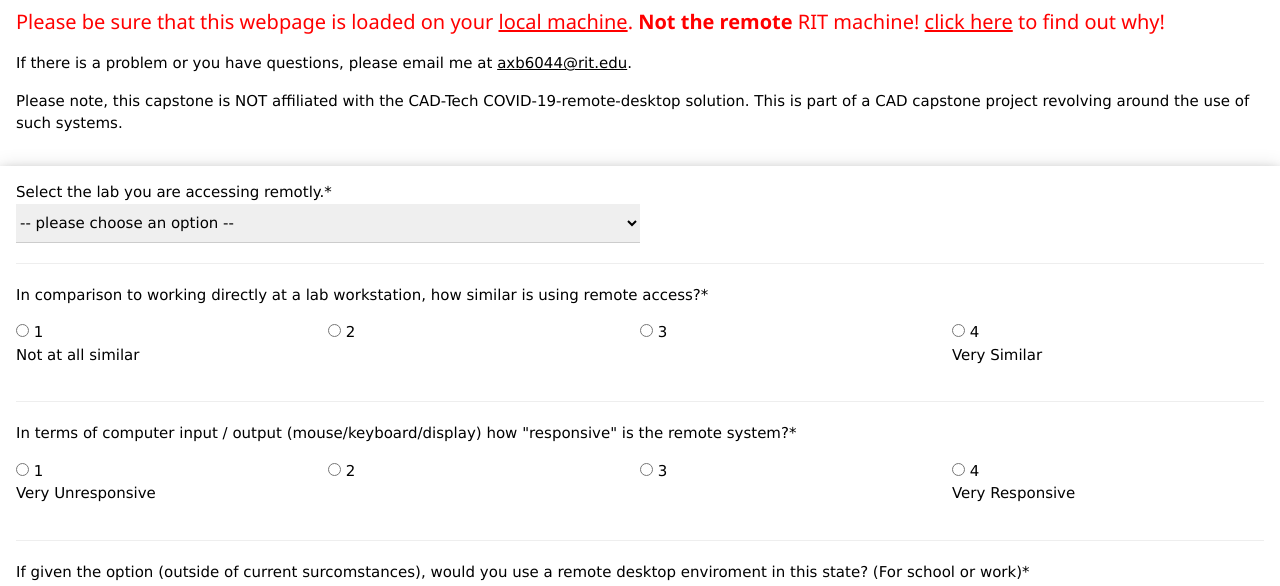
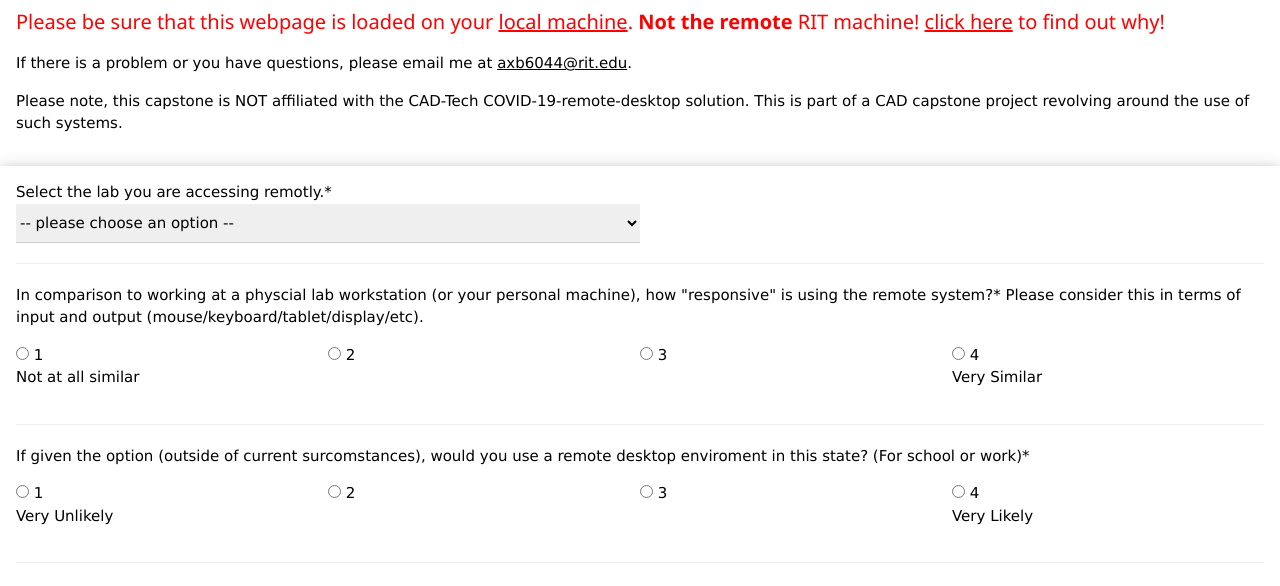
Before and after one commit to burkeac/Capstone, a website: page ping_web_app/private/Survey.html in a window 1280 px wide. Shown: the part 169-755 px from the top of the page. Drawn offline with nearby package versions, Linux system fonts and the light colour scheme; files that its build step writes are made by us from their sources; files whose address does not match are found by name.

Commit message:
combined q1 and 12

```diff
--- a/ping_web_app/private/Survey.html
+++ b/ping_web_app/private/Survey.html
@@ -53,7 +53,10 @@
         <hr>
 
         <!-- Q2 -->
-        <label> In comparison to working directly at a lab workstation, how similar is using remote access?*</label> <br>
+        <label>
+            In comparison to working at a physcial lab workstation (or your personal machine), how "responsive" is using the remote system?*
+            Please consider this in terms of input and output (mouse/keyboard/tablet/display/etc).
+        </label> <br>
         <p class="w3-cell-row">
             <span class="w3-cell"> <input required type="radio" id="q2_1" name="q2" value="1"> <label for="q2_1"> 1 </label>
                 <br> <label style="position: absolute;"> Not at all similar </label></span>
@@ -69,7 +72,7 @@
         <br><hr>
 
         <!-- Q3 -->
-        <label> In terms of computer input / output (mouse/keyboard/display) how "responsive" is the remote system?*</label> <br>
+        <!-- <label> In terms of computer input / output (mouse/keyboard/display) how "responsive" is the remote system?*</label> <br>
         <p class="w3-cell-row">
             <span class="w3-cell"> <input required type="radio" id="q3_1" name="q3" value="1"> <label for="q3_1"> 1 </label>
                 <br> <label style="position: absolute;"> Very Unresponsive </label></span>
@@ -82,7 +85,7 @@
                 <br> <label style="position: absolute;"> Very Responsive </label> </span>
         </p>
 
-        <br><hr>
+        <br><hr> -->
 
 
         <!-- Q4 -->
```
